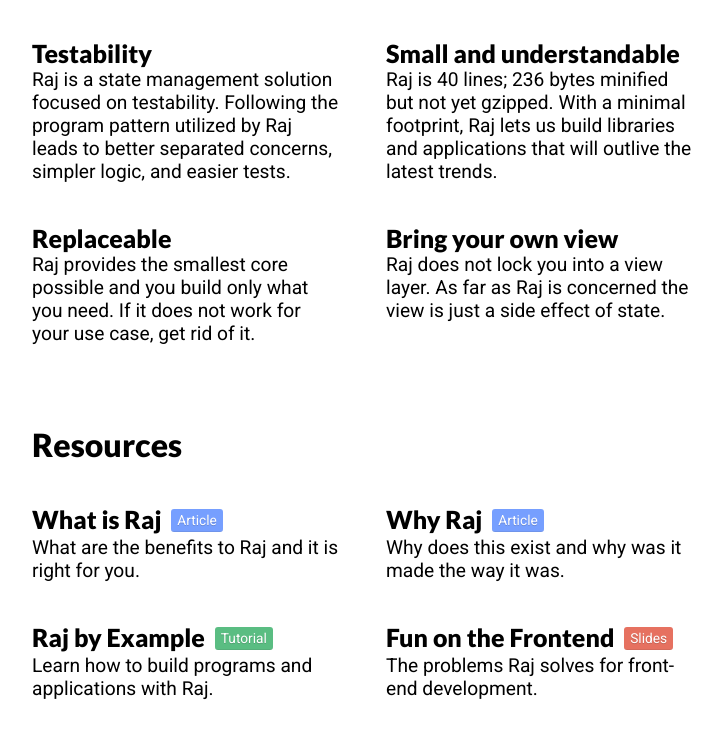
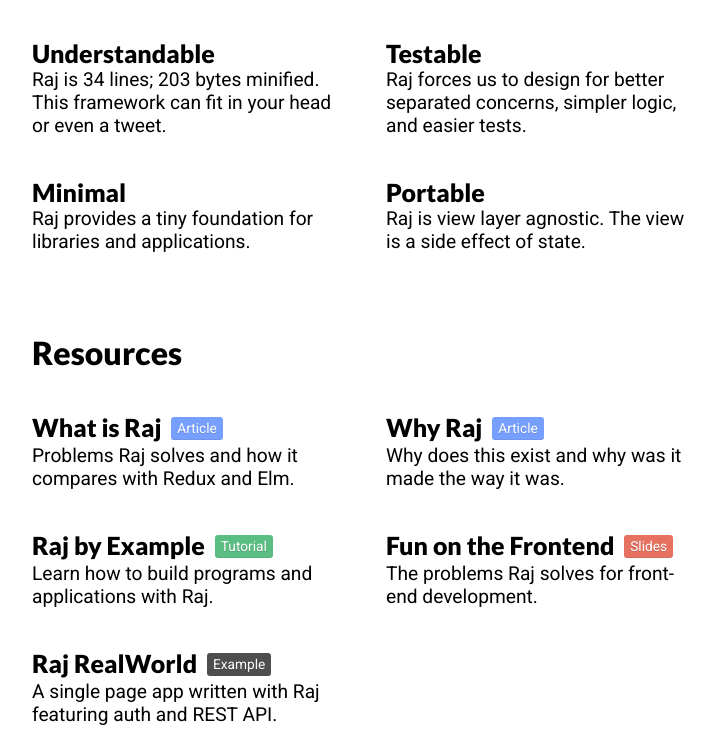
Before and after one commit to andrejewski/raj, a website: page docs/index.html in a window 1280 px wide. Shown: the part 460-1197 px from the top of the page, without its empty margins (268-990 px from the left). Drawn offline with Linux system fonts and the light colour scheme.

Commit message:
Update homepage copy

```diff
--- a/docs/index.html
+++ b/docs/index.html
@@ -275,39 +275,35 @@
 <ul>
   <li>
     <div>
-      <h4>Testability</h4>
+      <h4>Understandable</h4>
       <p>
-        Raj is a state management solution focused on testability.
-        Following the program pattern utilized by Raj leads to
-        better separated concerns, simpler logic, and easier tests.
+        Raj is 34 lines; 203 bytes minified.
+        This framework can fit in your head or even a tweet.
       </p>
     </div>
   </li>
   <li>
     <div>
-      <h4>Small and understandable</h4>
+      <h4>Testable</h4>
       <p>
-        Raj is 40 lines; 236 bytes minified but not yet gzipped.
-        With a minimal footprint, Raj lets us build libraries and
-        applications that will outlive the latest trends.
+        Raj forces us to design for better separated concerns, simpler logic, and easier tests.
       </p>
     </div>
   </li>
   <li>
     <div>
-      <h4>Replaceable</h4>
+      <h4>Minimal</h4>
       <p>
-        Raj provides the smallest core possible and you build only what you need.
-        If it does not work for your use case, get rid of it.
+        Raj provides a tiny foundation for libraries and applications.
       </p>
     </div>
   </li>
   <li>
     <div>
-      <h4>Bring your own view</h4>
+      <h4>Portable</h4>
       <p>
-        Raj does not lock you into a view layer.
-        As far as Raj is concerned the view is just a side effect of state.
+        Raj is view layer agnostic.
+        The view is a side effect of state.
       </p>
     </div>
   </li>
@@ -321,7 +317,7 @@
       <a href='https://jew.ski/what-is-raj/'>
         <h4>What is Raj <span class='tag tag-article'>Article</span></h4>
         <p>
-          What are the benefits to Raj and it is right for you.
+          Problems Raj solves and how it compares with Redux and Elm.
         </p>
       </a>
     </li>
@@ -346,6 +342,14 @@
         <h4>Fun on the Frontend <span class='tag tag-slides'>Slides</span></h4>
         <p>
           The problems Raj solves for front-end development.
+        </p>
+      </a>
+    </li>
+    <li>
+      <a href='https://github.com/andrejewski/raj-react-realworld'>
+        <h4>Raj RealWorld <span class='tag tag-awesome'>Example</span></h4>
+        <p>
+          A single page app written with Raj featuring auth and REST API.
         </p>
       </a>
     </li>
```
Lines whose indentation alone changed are shown as unchanged.
